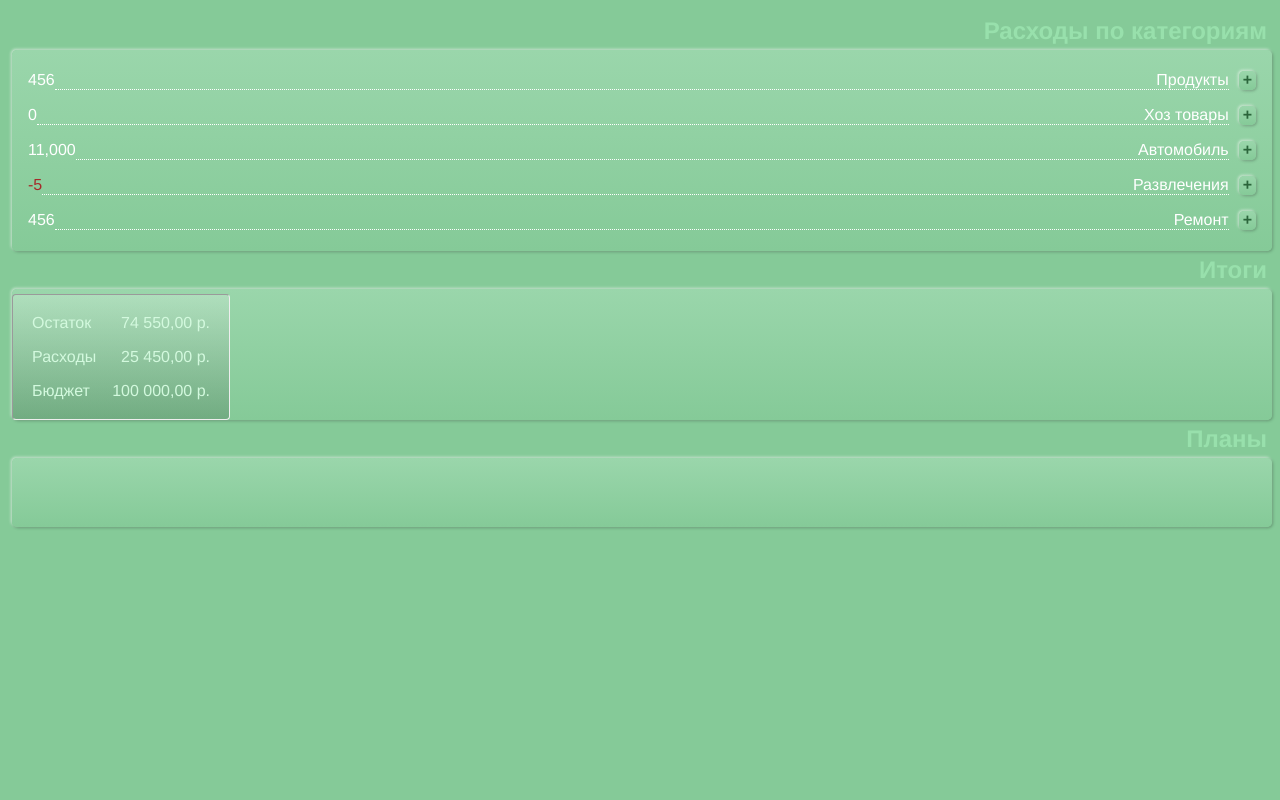
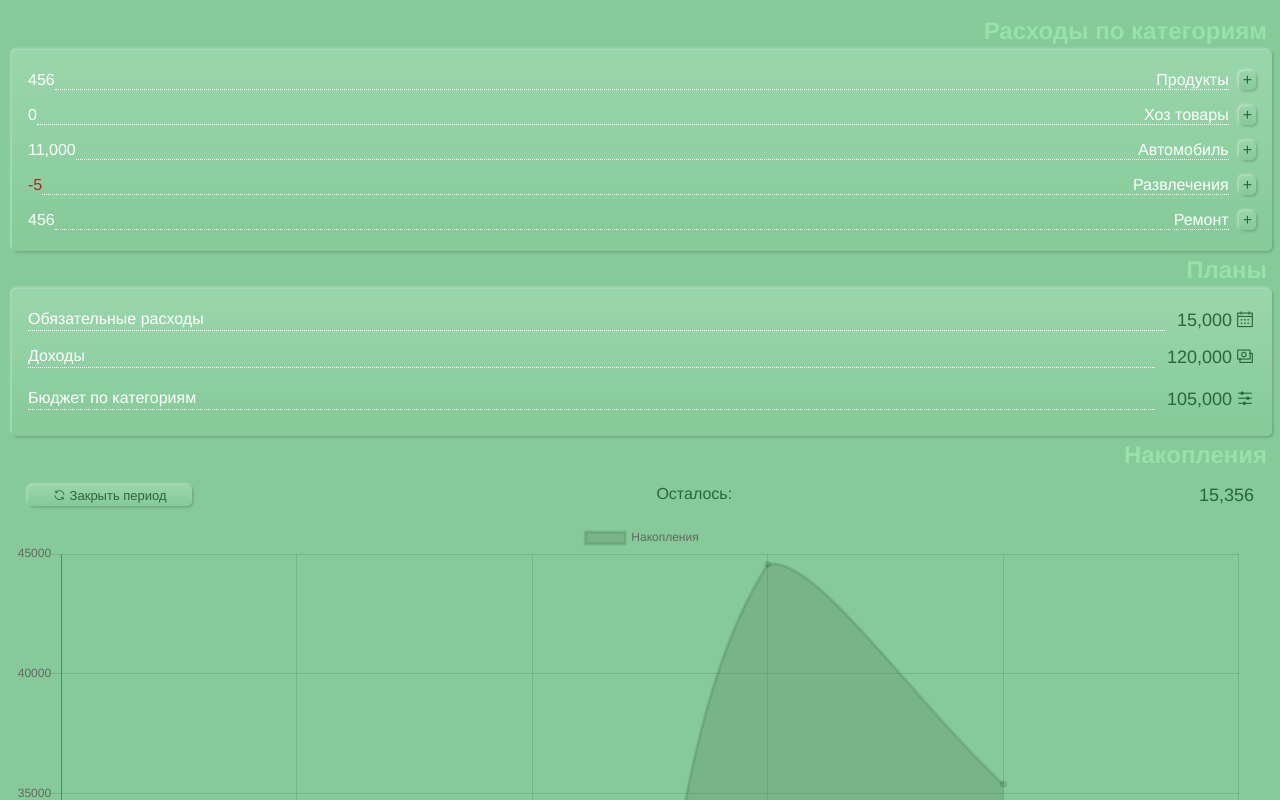
Before and after one commit to ondrey/kakebo, a Vue app: page /#/ in a window 1280 px wide. Shown: the top 800 px of the page. Built offline with nearby package versions, Linux system fonts and the light colour scheme.

Commit message:
График

```diff
--- a/package.json
+++ b/package.json
@@ -8,10 +8,12 @@
     "lint": "vue-cli-service lint"
   },
   "dependencies": {
+    "chart.js": "^2.9.4",
     "core-js": "^3.6.5",
     "element-ui": "^2.14.1",
     "register-service-worker": "^1.7.1",
     "vue": "^2.6.11",
+    "vue-chartjs": "^3.5.1",
     "vue-router": "^3.2.0",
     "vuex": "^3.4.0"
   },
--- /dev/null
+++ b/src/components/chart.vue
@@ -0,0 +1,23 @@
+<script>
+import { Line, mixins } from 'vue-chartjs'
+const { reactiveProp } = mixins
+
+export default {
+  extends: Line,
+  mixins: [reactiveProp],
+
+  data() {
+    return {
+      options: {}
+    }
+  },
+  mounted () {
+    // this.chartData создаётся внутри миксина.
+    // Если вы хотите передать опции, создайте локальный объект options
+    this.renderChart(this.chartData, this.options)
+  }
+}
+</script>
+
+<style>
+</style>
--- a/src/views/Home.vue
+++ b/src/views/Home.vue
@@ -1,8 +1,8 @@
 <template>
 <div>
 
+
   <div class="title">Расходы по категориям</div>
-
 
   <div class="plan" style="padding-bottom:5px">
    <div class="head_box" v-for="i in categories" :key="i.id">
@@ -12,25 +12,38 @@
   </div>
   </div>
 
+  <div class="title">Планы</div>
+  <div class="plan">
 
-  <div class="title">Итоги</div>
+    <div class="head_box">
+    <a href="#" class="linkpage" style="text-align:left">Обязательные расходы</a>
+    <span v-html="Number(15000).toLocaleString()" class="digiticon"></span>
+    <span class="el-icon-date digiticon"></span>
+    </div>
 
-    <div class="plan">
+    <div class="head_box" style="padding-bottom:5px">
+    <a href="#" class="linkpage" style="text-align:left">Доходы</a>
+    <div v-html="Number(120000).toLocaleString()" class="digiticon"></div>
+    <span class="el-icon-money digiticon"></span>
+    </div>
 
+    <div class="head_box" style="padding-bottom:5px">
+    <a href="#" class="linkpage" style="text-align:left">Бюджет по категориям</a>
+    <div v-html="Number(105000).toLocaleString()" class="digiticon"></div>
+    <span class="el-icon-s-operation digiticon"></span>
+    </div>
 
+  </div>
+    <div class="title">Накопления</div>
+    <div class="head_box">
+    <div @click="nextStep" class="buttonplus" style="font-size: small; padding: 3px 25px;"> <span class="el-icon-refresh"></span> Закрыть период </div>
+    <div style="text-align:right">Осталось:</div>
+    <div v-html="Number(15356).toLocaleString()" class="digiticon"></div>
+    </div>
 
-      <div class="steklo" style="width:210px">
-      <div class="head_box "><div>Остаток</div><div>74 550,00 р.</div></div>
-      <div class="head_box "><div>Расходы</div><div>25 450,00 р.</div></div>
-      <div class="head_box "><div>Бюджет</div><div>100 000,00 р.</div></div>
-      </div>
-
-
-    </div>
-  <div class="title">Планы</div>
-  <div class="plan"></div>
-
-
+  <div class="small">
+    <line-chart :chart-data="datacollection"></line-chart>
+  </div>
 
 
 </div>
@@ -38,9 +51,16 @@
 </template>
 
 <script>
+import LineChart from '../components/chart'
+
+
 export default {
+  components: {
+      LineChart
+  },
   data(){
     return {
+      datacollection: null,
       categories: [
         {name: 'Продукты', dif: 456, id: 1},
         {name: 'Хоз товары', dif: 0, id: 2},
@@ -50,10 +70,26 @@ export default {
       ]
     }
   },
-  methods:{
-    dgclass(dg){
-      return dg < 0 ? 'dgminus' : 'dgnormal'
-    }
+  mounted(){
+    this.datacollection = {
+        labels: ['12.05.2020', '16.06.2020', '09.10.2020', '12.05.2020', '16.06.2020', '09.10.2020'],
+        datasets: [
+            {
+              label: 'Накопления',
+              data: [-789, 11000, 5000, 44569, 35389]
+            },
+          ]
+      }
+  },
+  methods: {
+      nextStep(){
+        this.datacollection.label.push('08.11.2020')
+        this.datacollection.datasets.data.push(40000)
+
+      },
+      dgclass(dg){
+        return dg < 0 ? 'dgminus' : 'dgnormal'
+      }
   }
 }
 </script>
@@ -84,6 +120,7 @@ export default {
     box-shadow: 1px 1px 3px #00000042, -1px -1px 3px #ffffff9e;
     border-radius: 5px;
     padding-top: 5px;
+    padding-bottom: 5px;
 }
 
 .buttonplus {
@@ -92,7 +129,7 @@ export default {
     border-radius: 5px;
     padding-left: 4px;
     padding-right: 4px;
-    font-weight: 700;
+
     cursor: pointer;
 }
 .buttonplus:active {
@@ -118,15 +155,10 @@ export default {
   color: white;
 }
 
-.steklo {
-    border-style: inset;
-    border-width: thin;
-    border-radius: 4px;
-    padding: 3px;
-    /*background-color: #75bb88;*/
-    background: linear-gradient(180deg, rgba(255,255,255,0.21052170868347342) 0%, rgb(0 0 0 / 15%) 100%);
+.digiticon {
 
-    color: #d3f9de;
+  font-size: large;
+  margin: 0px 2px;
 }
 
 </style>
```
Also changed, not shown: 1 other file (tests, documents, lock files or other folders).
